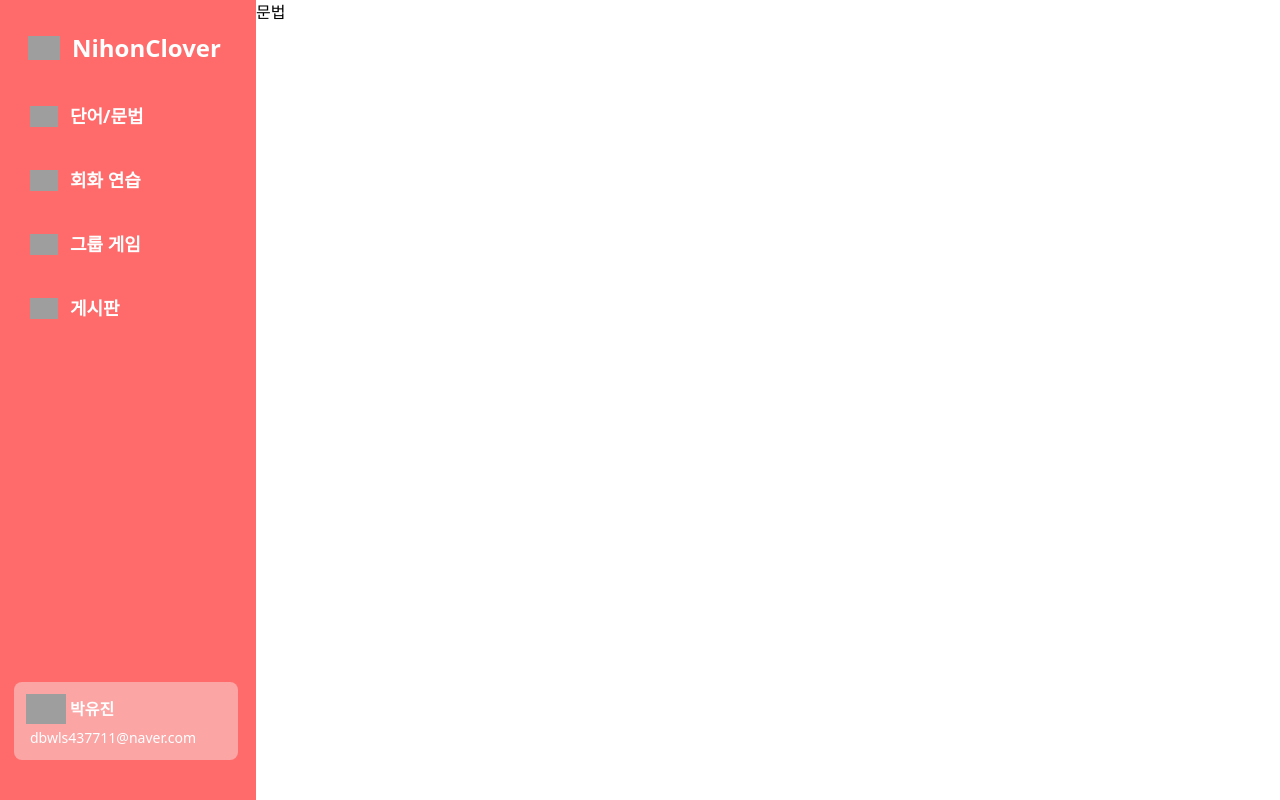
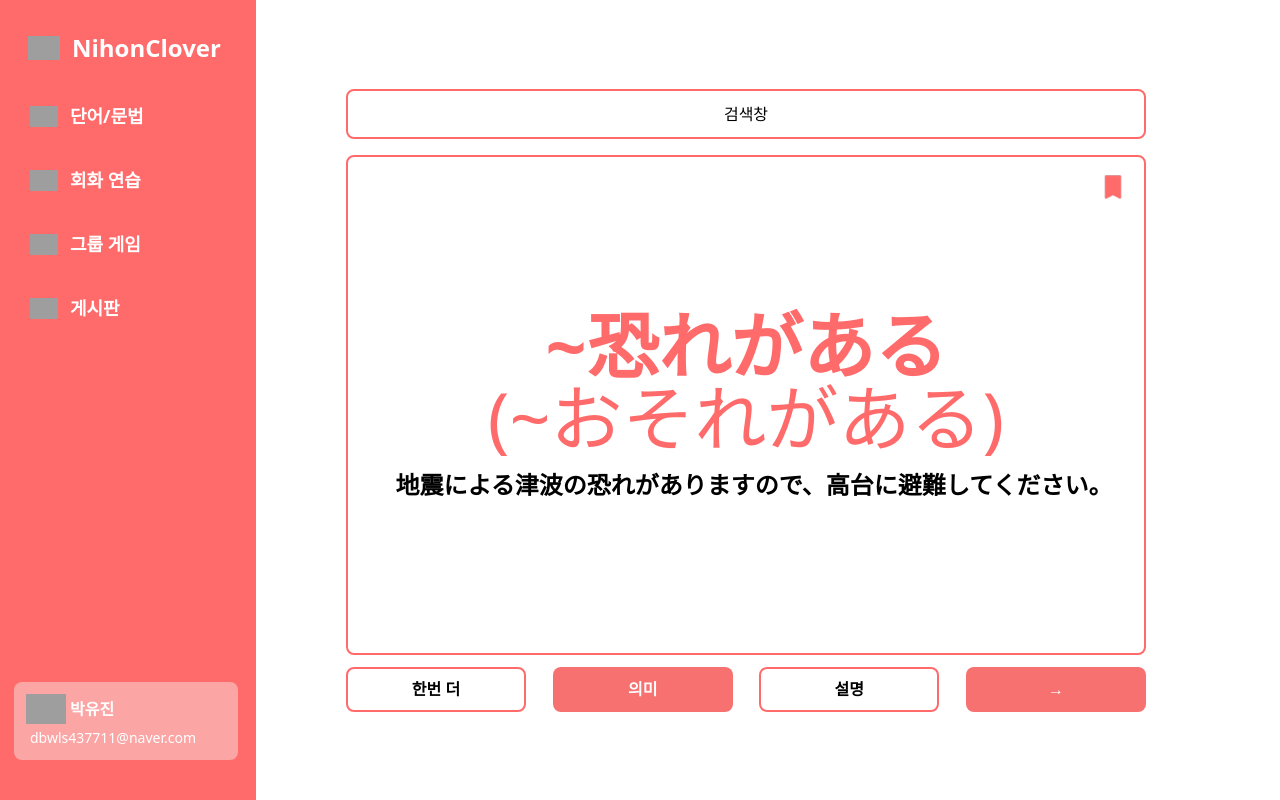
Before and after one commit to 2024Capstone-6/project_capstone-next-deployment-repo, a Next.js app: page /vocabulary/1/grammar in a window 1280 px wide. Built offline with nearby package versions, Linux system fonts and the light colour scheme; grey boxes are pictures that could not be loaded.

Commit message:
✨ feat: 문법 학습 페이지 초기 구현

```diff
--- a/app/vocabulary/[level]/grammar/page.tsx
+++ b/app/vocabulary/[level]/grammar/page.tsx
@@ -1,5 +1,127 @@
-export default function wordPage() {
+"use client";
+import Image from "next/image";
+import React, { useState } from "react";
+import { useRouter } from "next/navigation";
+
+export default function WordPage() {
+  const router = useRouter();
+
+  const dummyGrammars = [
+    { index: 0, word: "~恐れがある", furigana: "(~おそれがある)", mean: "“~할 우려가 있다.”, “~할 염려가 있다.”",
+      example: "地震による津波の恐れがありますので、高台に避難してください。", exMean: "지진으로 인해 쓰나미가 올 우려가 있으니, 높은 곳으로 대피하세요." },
+    { index: 1, word: "~べき", mean: "해야 한다.", example: "もっと努力すべきだ。", exMean: "더 노력해야 한다." },
+  ];
+
+  const [currentIndex, setCurrentIndex] = useState(0);
+  const [isModalOpen, setIsModalOpen] = useState(false);
+
+  const [visibility, setVisibility] = useState({
+    explanation: false,
+    mean: false,
+    workbook: false,
+  });
+
+  const toggleVisibility = (key: "explanation" | "mean" | "workbook") => {
+    setVisibility((prev) => ({
+      ...prev,
+      [key]: !prev[key]
+    }));
+  };
+
+  const handleNextWord = () => {
+    if (currentIndex < dummyGrammars.length - 1) {
+      setCurrentIndex((prevIndex) => prevIndex + 1);
+      setVisibility({ explanation: false, mean: false, workbook: false });
+    } else {
+      setIsModalOpen(true); // 마지막 단어에서 모달 열기
+    }
+  };
+
+  const restartLearning = () => {
+    setCurrentIndex(0);
+    setVisibility({ explanation: false, mean: false, workbook: false });
+    setIsModalOpen(false);
+  };
+
   return (
-    <div>문법</div>
+    <div className="flex h-screen">
+      <div className="flex-1 flex flex-col items-center justify-center min-w-[980px] max-w-[980px] min-h-[680px]">
+
+        {/* 검색창 영역 */}
+        <div className="w-[800px] h-[50px] rounded-lg flex items-center justify-center border-2 border-nihonred">
+          <p>검색창</p>
+        </div>
+
+        {/* 단어 학습 카드 및 단어장 추가 박스 영역 */}
+        <div className="relative flex flex-col items-center mt-4 w-[800px]">
+
+          {/* 단어 학습 카드 */}
+          <div className="h-[500px] w-full rounded-lg flex flex-col items-center justify-center border-2 border-nihonred relative">
+
+            {/* 북마크 버튼 */}
+            <button
+              className="absolute right-4 top-4 bg-transparent text-red-400 text-2xl"
+              onClick={() => toggleVisibility("workbook")}
+            >
+              <Image src={"/bookmark/bookmark.png"} alt="bookmark" width={30} height={30} unoptimized />
+            </button>
+
+            {/* 본문 내용 */}
+            <p className="text-nihonred text-7xl font-bold">{dummyGrammars[currentIndex].word}</p>
+            <p className="text-nihonred text-7xl">{dummyGrammars[currentIndex].furigana}</p>
+            {visibility.mean && (
+              <p className="text-3xl font-semibold pt-4">{dummyGrammars[currentIndex].mean}</p>
+            )}
+            <p className="text-2xl font-semibold pt-4 pl-4">{dummyGrammars[currentIndex].example}</p>
+            {visibility.mean && (
+                <p className="text-xl">{dummyGrammars[currentIndex].exMean}</p>
+            )}
+          </div>
+
+          {/* 단어장 추가 박스 */}
+          {visibility.workbook && (
+            <div className="absolute right-[-170px] top-0 w-[160px] h-[120px] rounded-lg p-2 flex items-center justify-center border-2 border-nihonred">
+              <p>단어장 추가 박스</p>
+            </div>
+          )}
+
+          {/* 버튼 영역 */}
+          <div className="flex justify-between w-full mt-3">
+            <button className="w-[180px] h-[45px] font-bold rounded-lg border-2 border-nihonred">
+              한번 더
+            </button>
+            <button className="w-[180px] h-[45px] bg-red-400 text-white font-bold rounded-lg"
+              onClick={() => toggleVisibility("mean")}>
+              의미
+            </button>
+            <button className="w-[180px] h-[45px] font-bold border-2 border-nihonred rounded-lg"
+              onClick={() => toggleVisibility("explanation")}>
+              설명
+            </button>
+            <button className="w-[180px] h-[45px] bg-red-400 text-white font-bold rounded-lg"
+              onClick={handleNextWord}>
+              →
+            </button>
+          </div>
+        </div>
+      </div>
+
+      {/* 모달 */}
+      {isModalOpen && (
+        <div className="fixed inset-0 bg-black bg-opacity-50 flex items-center justify-center">
+          <div className="bg-white p-6 rounded-lg shadow-lg text-center">
+            <p className="text-lg font-semibold mb-4">학습이 끝났습니다.</p>
+            <div className="flex justify-center gap-4">
+              <button className="px-6 py-2 bg-red-400 text-white rounded-lg font-bold" onClick={restartLearning}>
+                다시 학습
+              </button>
+              <button className="px-6 py-2 bg-gray-300 rounded-lg font-bold" onClick={() => router.push("/vocabulary")}>
+                메인으로
+              </button>
+            </div>
+          </div>
+        </div>
+      )}
+    </div>
   );
-};
+}
```
Also changed, not shown: app/components/VocabularyLayout/index.tsx (added).
